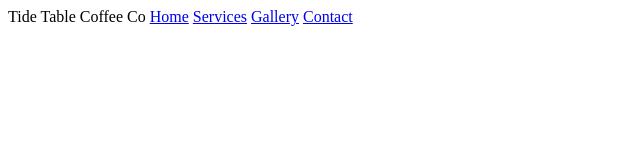
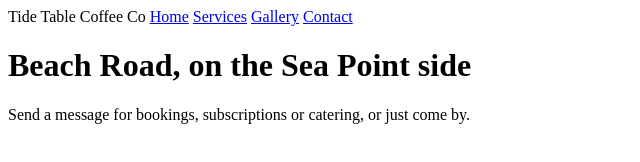
Before and after one commit to smithjd815-png/First1Website, a plain HTML site: page contact.html in a window 1280 px wide. Shown: the whole page, without its empty margins (0-640 px from the left). Drawn offline with Linux system fonts and the light colour scheme.

Commit message:
heading and paragraph

```diff
--- a/contact.html
+++ b/contact.html
@@ -19,3 +19,8 @@
   <a href="contact.html">Contact</a>
   </span>
 </div>
+
+<div class="hero">
+  <h1>Beach Road, on the Sea Point side</h1>
+  <p>Send a message for bookings, subscriptions or catering, or just come by.</p>
+</div>
```
